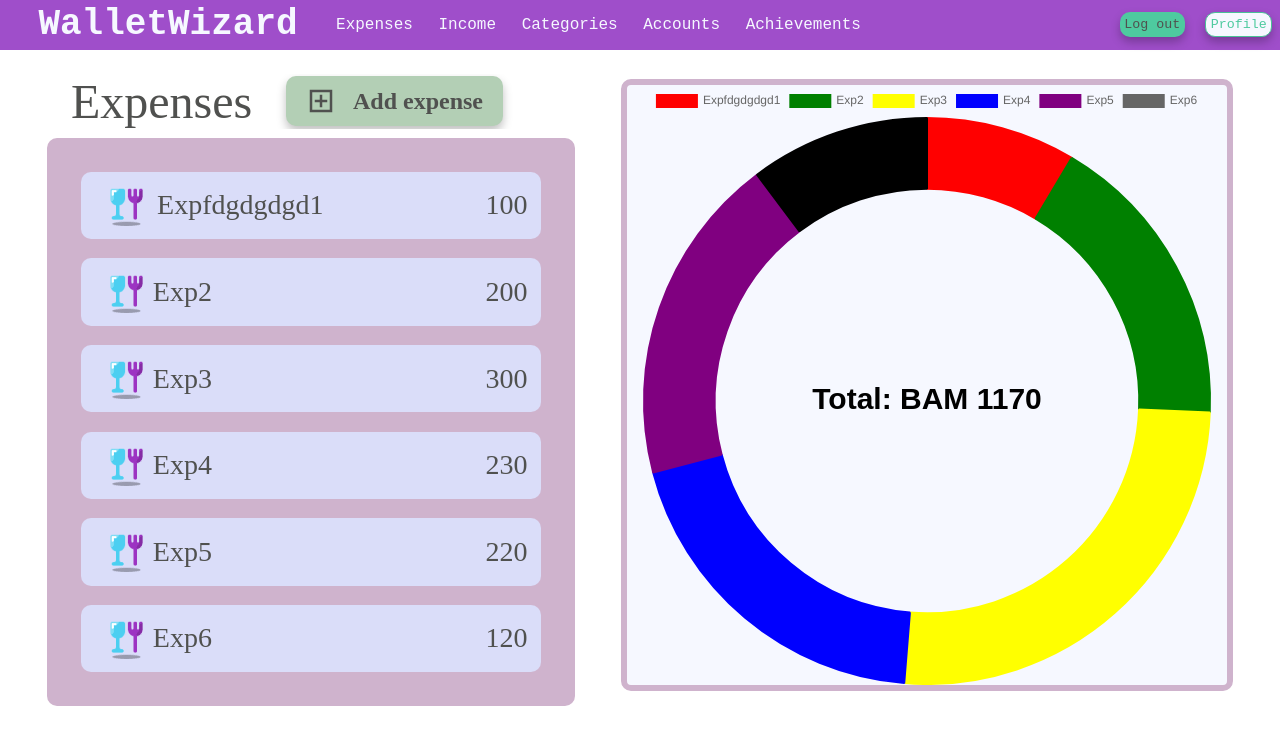
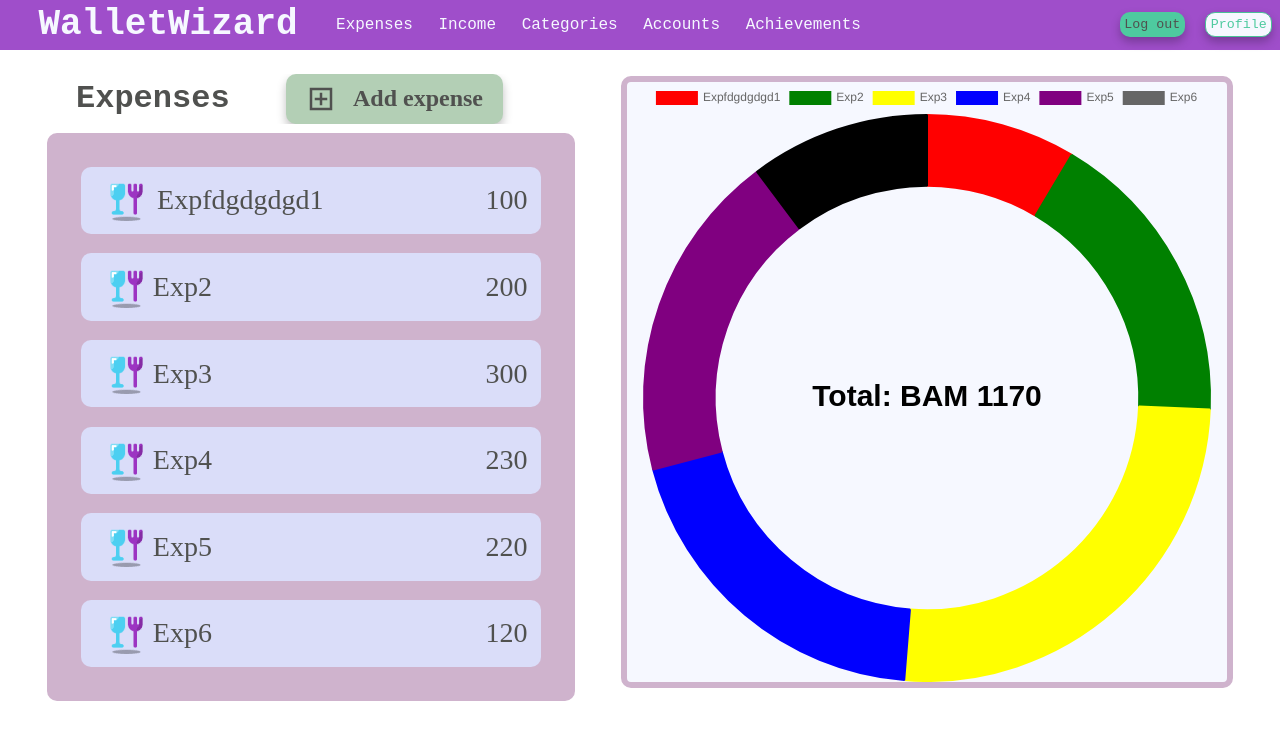
Before and after one commit to yyong1/wallet-wizard-React, a React (Create React App) app: page /expenses in a window 1280 px wide. Shown: the top 744 px of the page. Built offline with nearby package versions, Linux system fonts and the light colour scheme.

Commit message:
font expenses

```diff
--- a/src/components/Expenses/Expenses.js
+++ b/src/components/Expenses/Expenses.js
@@ -158,9 +158,7 @@ function Expenses() {
               <div className="expenses-listoverview">
                 {/* ADD EXPENSES BUTTON */}
                 <div className="expenses-headersandfooter">
-                  <span className="expenses-text36 Heading1">
-                    <span>Expenses</span>
-                  </span>
+                  <h1>Expenses</h1>
                   <button
                     type="button"
                     className="expenses-secondarywithicon"
```
